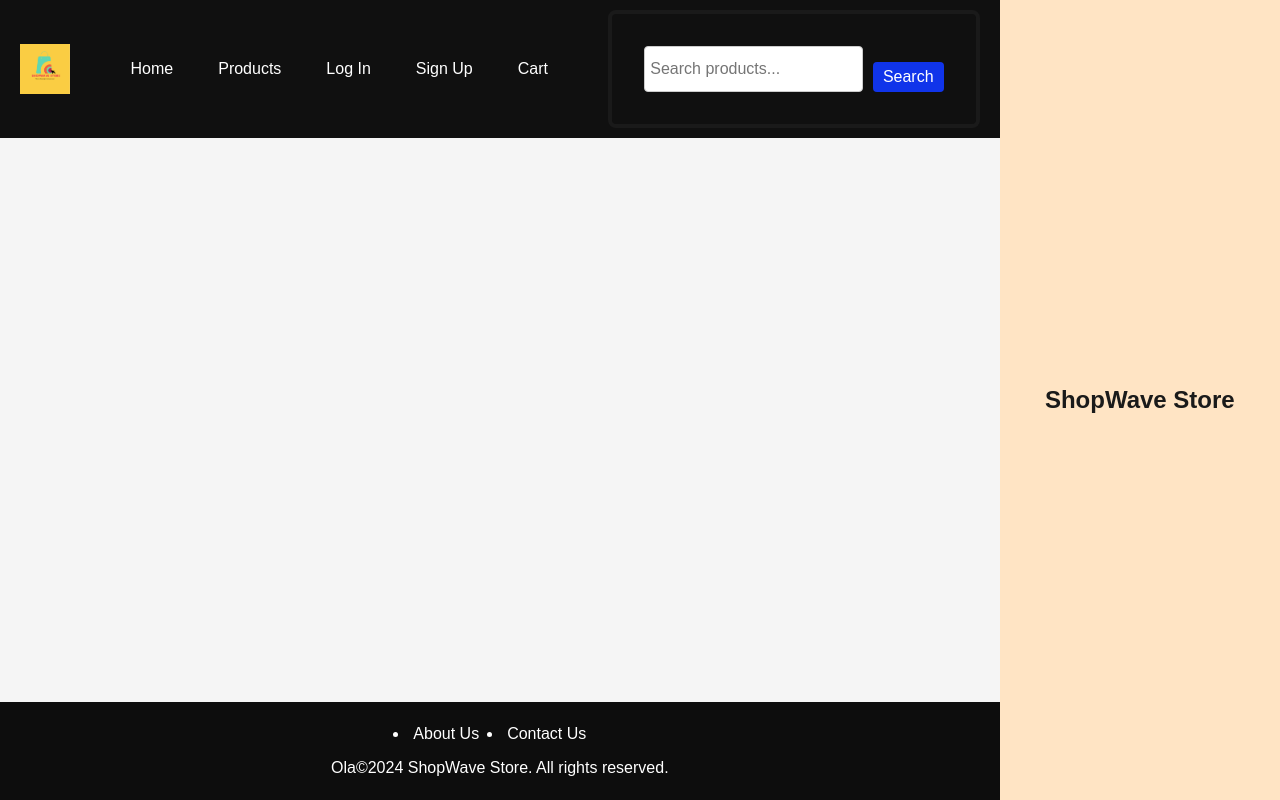
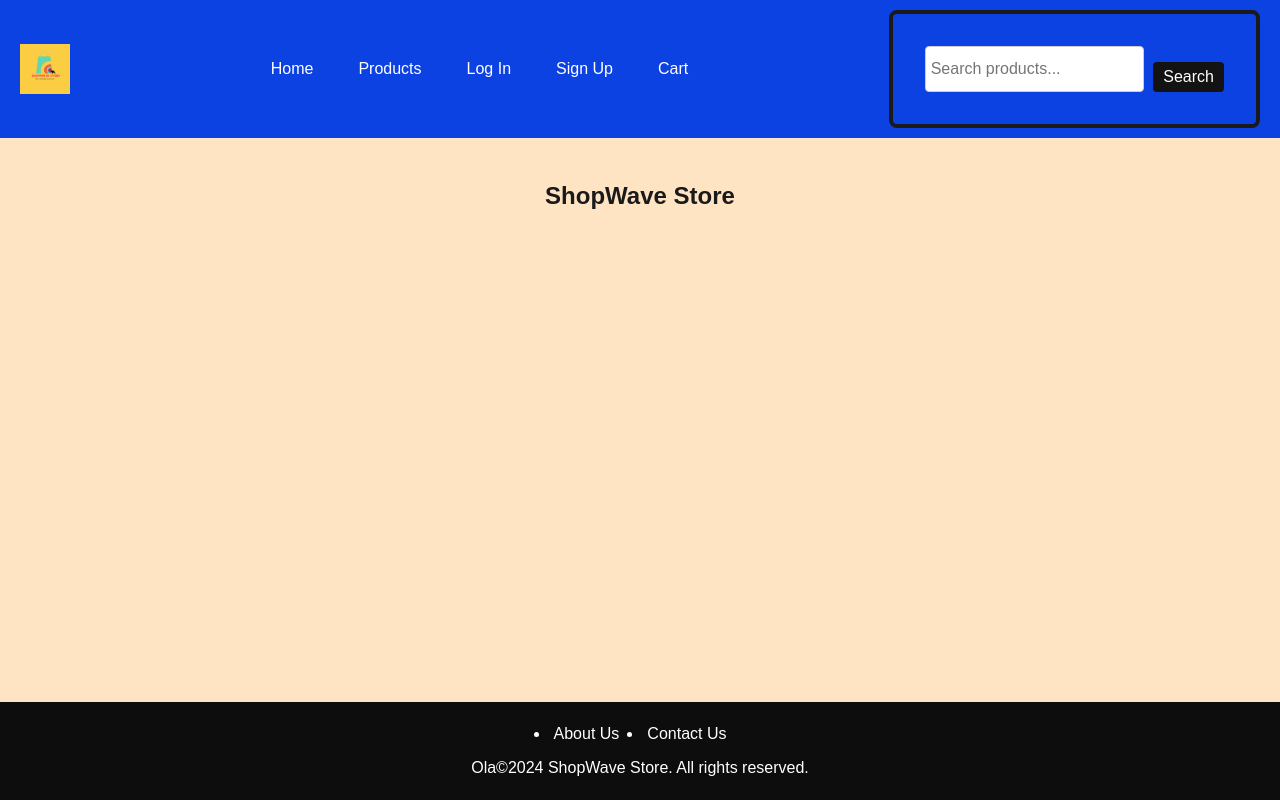
Before and after one commit to olayusuf22/shopwave-store, a React (Vite) app in the folder frontend/: page / in a window 1280 px wide. Built offline with nearby package versions, Linux system fonts and the light colour scheme; no server answers.

Commit message:
refactor orderschema

```diff
--- a/frontend/src/components/NavBar/NavBar.css
+++ b/frontend/src/components/NavBar/NavBar.css
@@ -13,19 +13,13 @@ body {
   min-height: 100vh;
 }
 
-/* Wrapper for content and footer */
-.wrapper {
-  display: flex;
-  flex-direction: column;
-  min-height: 100vh;
-}
 
 /* Navigation Bar */
 .NavBar {
   display: flex;
   justify-content: space-between;
   align-items: center;
-  background-color: #101010;
+  background-color: #0c41e2;
   padding: 10px 20px;
   color: white;
 }
@@ -54,6 +48,7 @@ body {
 
 .search-form {
   display: flex;
+  size-adjust: 10px;
 }
 
 .search-form input {
@@ -63,7 +58,7 @@ body {
 
 .search-form button {
   padding: 6px 10px;
-  background-color: #1034ea;
+  background-color: #131314;
   color: white;
   border: none;
   cursor: pointer;
--- a/frontend/src/components/NavBar/NavBar.jsx
+++ b/frontend/src/components/NavBar/NavBar.jsx
@@ -39,13 +39,7 @@ export default function NavBar({ user, setUser }) {
       </nav>
 
       {/* Footer */}
-      <footer>
-        <ul className="footer-links">
-          <li><Link to="/about">About Us</Link></li>
-          <li><Link to="/contact">Contact Us</Link></li>
-        </ul>
-        <p>Ola©2024 ShopWave Store. All rights reserved.</p>
-      </footer>
+
     </div>
   );
 }
--- a/frontend/src/pages/App/App.css
+++ b/frontend/src/pages/App/App.css
@@ -1,12 +1,15 @@
 #react-app {
   display: grid;
-  grid-template-columns: auto auto;
+  grid-template-rows: auto 1fr auto;
+  height: 100vh;
 }
 
 #main-section {
   display: flex;
   flex-direction: column;
-  justify-content: center;
+  /* justify-content: center; */
   align-items: center;
   background-color: bisque;
+  height: 100%;
+  padding-top: 5vmin;
 }
--- a/frontend/src/pages/App/App.jsx
+++ b/frontend/src/pages/App/App.jsx
@@ -1,5 +1,5 @@
 import { useState, useEffect } from 'react';
-import { Routes, Route, Navigate } from 'react-router-dom';
+import { Routes, Route, Navigate, Link } from 'react-router-dom';
 import { getUser } from '../../services/authService';
 import { GiShoppingCart } from "react-icons/gi";
 import './App.css';
@@ -10,6 +10,7 @@ import LogInPage from '../LogInPage/LogInPage';
 import Cart from '../../components/Cart/Cart';
 import ProductsListPage from '../ProductsListPage/ProductsListPage';
 import * as productsService from '../../services/productService';
+
 
 
 function App() {
@@ -45,6 +46,13 @@ function App() {
           </Routes>
         )}
       </section>
+      <footer>
+        <ul className="footer-links">
+          <li><Link to="/about">About Us</Link></li>
+          <li><Link to="/contact">Contact Us</Link></li>
+        </ul>
+        <p>Ola©2024 ShopWave Store. All rights reserved.</p>
+      </footer>
     </main>
   );
 }
```
Also changed, not shown: 1 other file (tests, documents, lock files or other folders).
